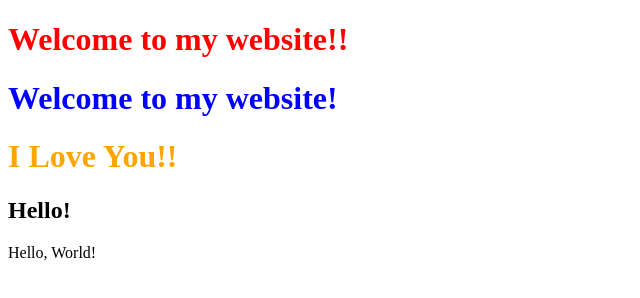
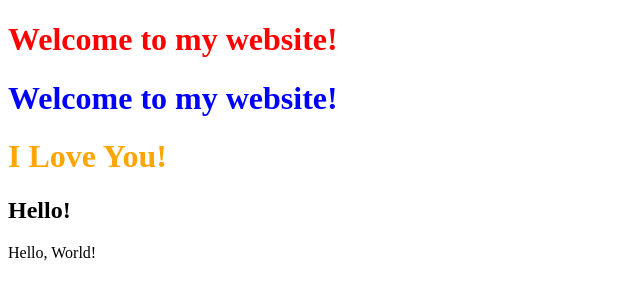
Before and after one commit to Baha-Rtemi/CS50-First, a plain HTML site: page First.html in a window 1280 px wide. Shown: the full height of the page, 0-640 px from the left. Drawn offline with Linux system fonts and the light colour scheme.

Commit message:
Remove Punctuation

```diff
--- a/First.html
+++ b/First.html
@@ -7,9 +7,9 @@
     <title>Document</title>
 </head>
 <body>
-    <h1 style="color: red;">Welcome to my website!!</h1>
+    <h1 style="color: red;">Welcome to my website!</h1>
     <h1 style="color:blue;">Welcome to my website!</h1>
-    <h1 style="color:orange;">I Love You!!</h1>
+    <h1 style="color:orange;">I Love You!</h1>
     <h2>Hello!</h2>
     Hello, World!
 </body>
```
